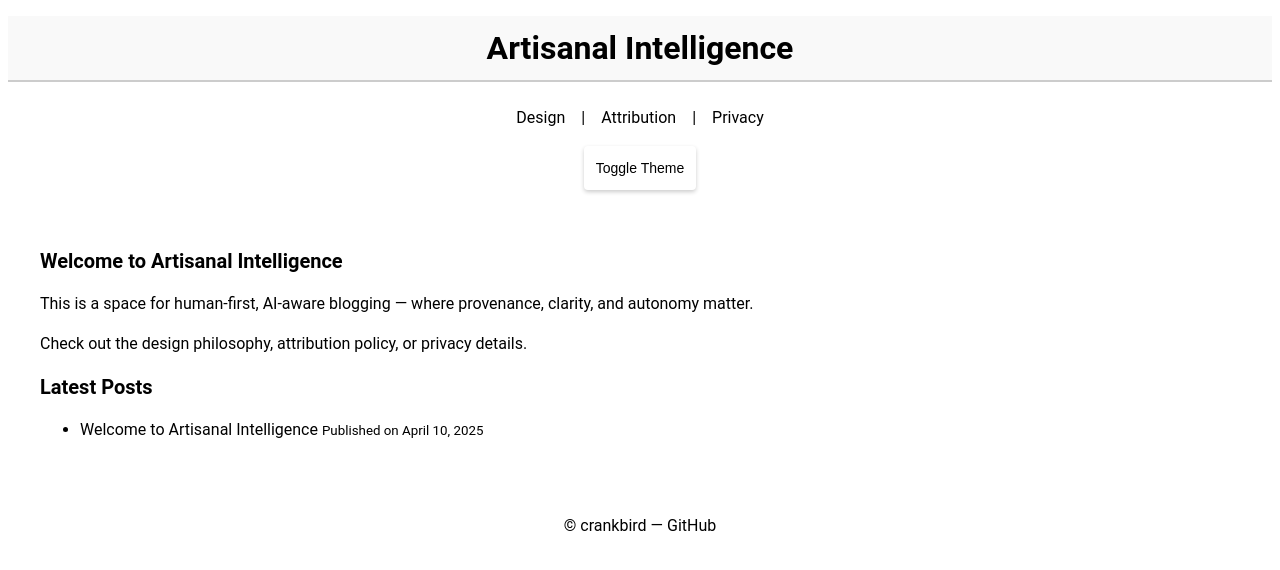
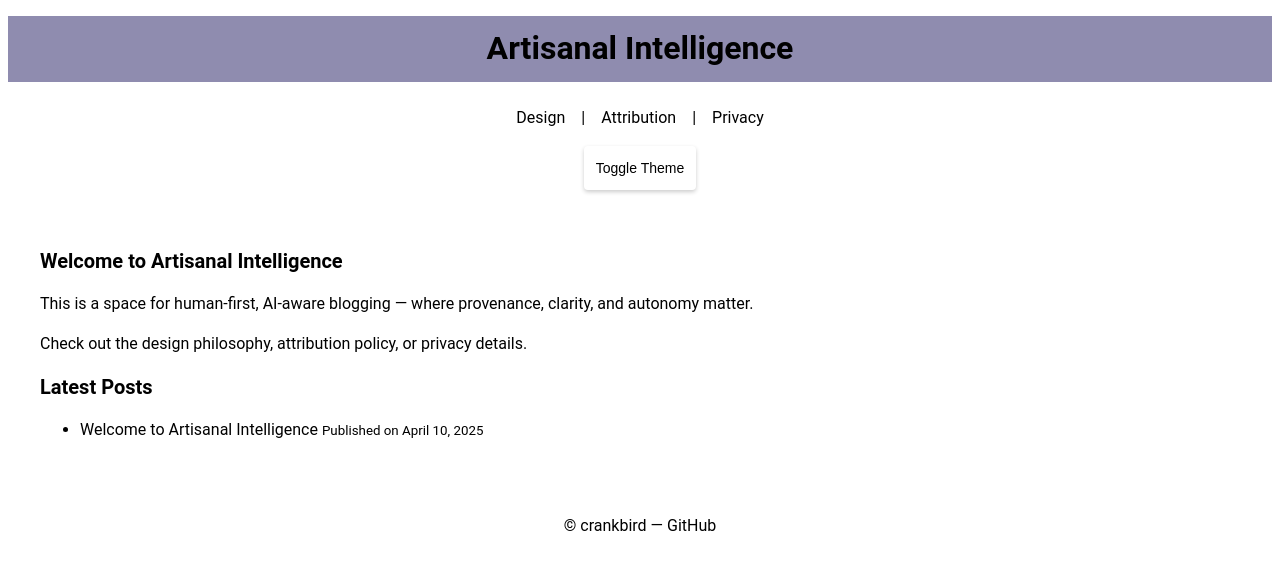
Before and after one commit to crankbird/artisnal-intelligence, a Jekyll site: the page built from index.md, in a window 1280 px wide. Shown: the top 570 px of the page. Built offline with Jekyll 4.4.1, drawn with Linux system fonts in a browser that asks for light colours.

Commit message:
dull the background bar

```diff
--- a/assets/css/styles.css
+++ b/assets/css/styles.css
@@ -251,9 +251,9 @@ footer {
     /* Add extra spacing below the title */
     padding: 8px;
     /* Add padding inside the title background */
-    background-color: #f9f9f9;
+    background-color: #8f8caf;
     /* Decorative background */
-    border-bottom: 2px solid #ccc;
+    border-bottom: 2px solid #8f8caf;
     /* Optional: Add a divider */
 }
 
```
